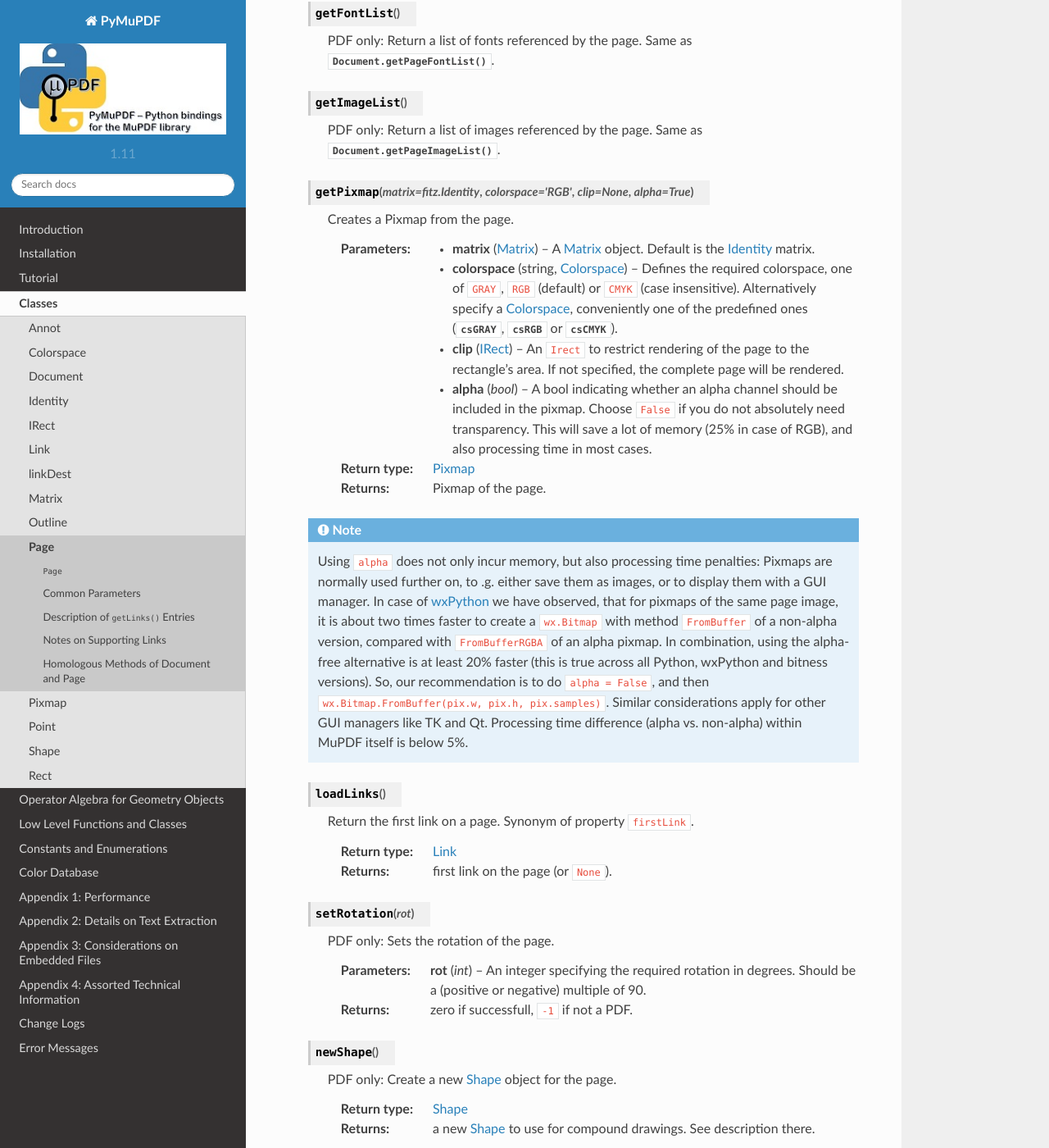
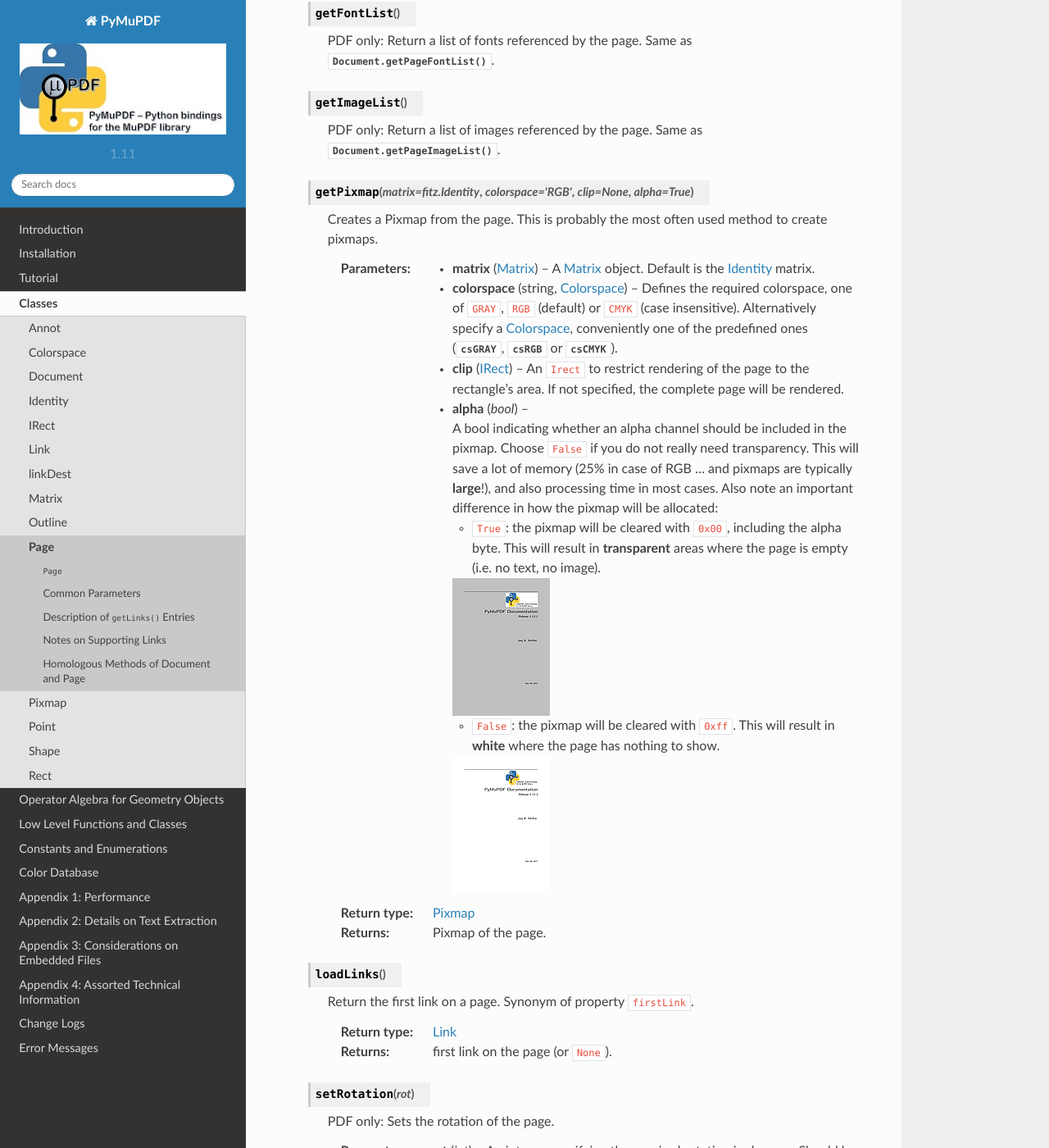
Before and after one commit to pymupdf/PyMuPDF-Optional-Material, a Sphinx documentation site: the page built from docs/page.rst, in a window 1280 px wide and 1400 px high, scrolled down 5609 px. Shown: the whole window at 82% size. Built offline with Sphinx 7.4.7 and the Read the Docs theme 2.0.0, drawn with Linux system fonts in a browser that asks for light colours.

Commit message:
Update documentation

```diff
--- a/docs/document.rst
+++ b/docs/document.rst
@@ -113,7 +113,7 @@
 
     .. method:: getPagePixmap(pno, matrix = fitz.Identity, colorspace = "rgb", clip = None, alpha = True)
 
-      Creates a pixmap from page ``pno`` (zero-based).
+      Creates a pixmap from page ``pno`` (zero-based). Invokes :meth:`Page.getPixmap`.
 
       :arg int pno: Page number, zero-based. Any value ``< len(doc)`` is acceptable.
 
@@ -129,7 +129,7 @@
 
       :type clip: :ref:`IRect`
 
-      :arg bool alpha: Indicates whether transparency should be included. Choose ``False`` if not absolutely required, as it saves memory considerably (25% for RGB).
+      :arg bool alpha: Indicates whether a transparent image should be created. This has an important behavior impact. See :meth:`Page.getPixmap`.
 
       :rtype: :ref:`Pixmap`
 
--- a/docs/page.rst
+++ b/docs/page.rst
@@ -208,7 +208,7 @@
 
    .. method:: getPixmap(matrix = fitz.Identity, colorspace = "RGB", clip = None, alpha = True)
 
-     Creates a Pixmap from the page.
+     Creates a Pixmap from the page. This is probably the most often used method to create pixmaps.
 
      :arg matrix: A :ref:`Matrix` object. Default is the :ref:`Identity` matrix.
      :type matrix: :ref:`Matrix`
@@ -219,12 +219,18 @@
      :arg clip: An ``Irect`` to restrict rendering of the page to the rectangle's area. If not specified, the complete page will be rendered.
      :type clip: :ref:`IRect`
 
-     :arg bool alpha: A bool indicating whether an alpha channel should be included in the pixmap. Choose ``False`` if you do not absolutely need transparency. This will save a lot of memory (25% in case of RGB), and also processing time in most cases.
+     :arg bool alpha: A bool indicating whether an alpha channel should be included in the pixmap. Choose ``False`` if you do not really need transparency. This will save a lot of memory (25% in case of RGB ... and pixmaps are typically **large**!), and also processing time in most cases. Also note an important difference in how the pixmap will be allocated:
+
+        * ``True``: the pixmap will be cleared with ``0x00``, including the alpha byte. This will result in **transparent** areas where the page is empty (i.e. no text, no image).
+
+        .. image:: alpha-1.png
+
+        * ``False``: the pixmap will be cleared with ``0xff``. This will result in **white** where the page has nothing to show.
+
+        .. image:: alpha-0.png
 
      :rtype: :ref:`Pixmap`
      :returns: Pixmap of the page.
-
-   .. note:: Using ``alpha`` does not only incur memory, but also processing time penalties: Pixmaps are normally used further on, to .g. either save them as images, or to display them with a GUI manager. In case of `wxPython <https://wiki.wxpython.org/ProjectPhoenix/>`_ we have observed, that for pixmaps of the same page image, it is about two times faster to create a ``wx.Bitmap`` with method ``FromBuffer`` of a non-alpha version, compared with ``FromBufferRGBA`` of an alpha pixmap. In combination, using the alpha-free alternative is at least 20% faster (this is true across all Python, wxPython and bitness versions). So, our recommendation is to do ``alpha = False``, and then ``wx.Bitmap.FromBuffer(pix.w, pix.h, pix.samples)``. Similar considerations apply for other GUI managers like TK and Qt. Processing time difference (alpha vs. non-alpha) within MuPDF itself is below 5%.
 
    .. method:: loadLinks()
 
```
Also changed, not shown: docs/pixmap.rst (+3 -4 lines), docs/alpha-0.png (added), docs/alpha-1.png (added), 1 other file.
